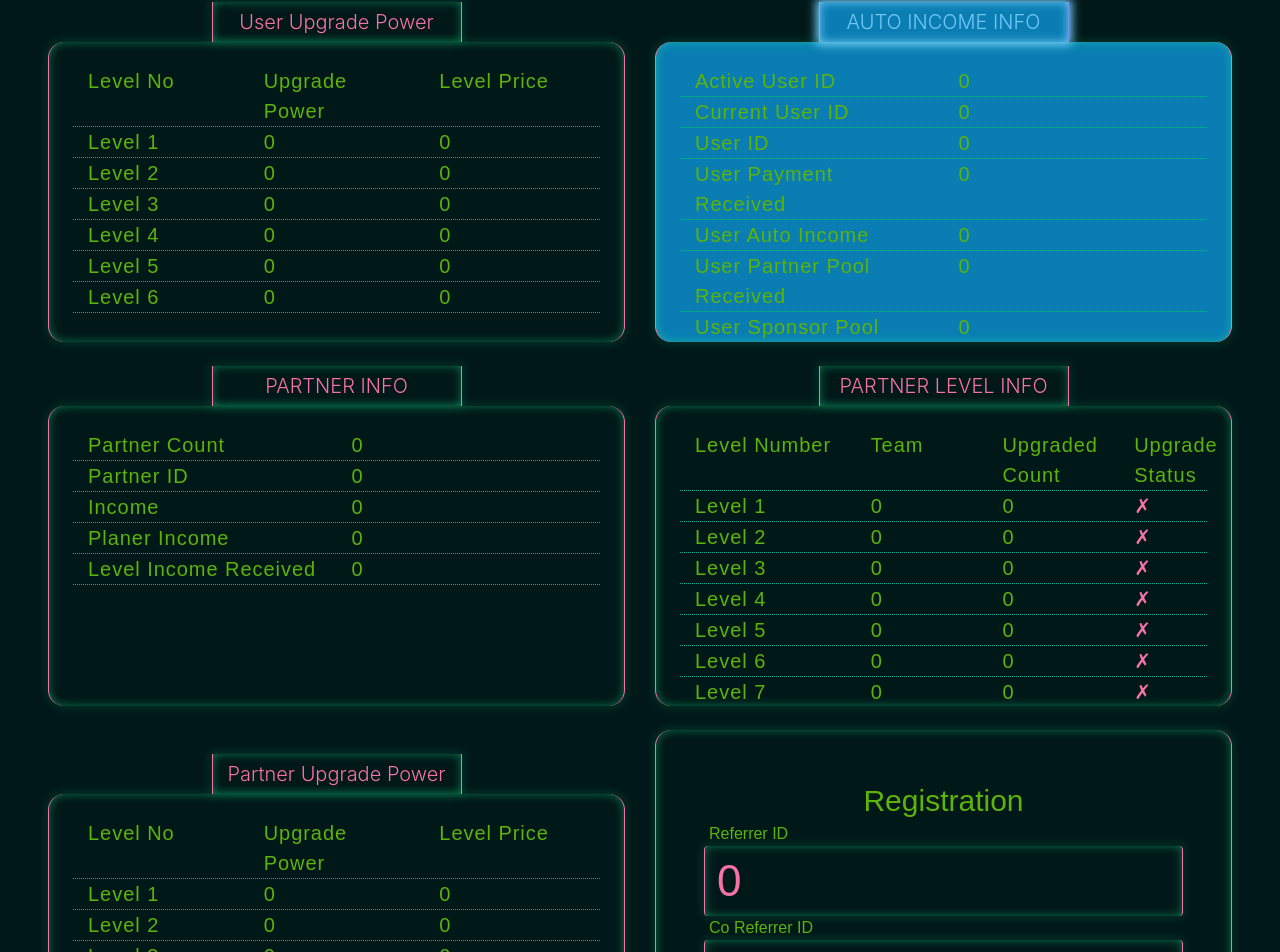
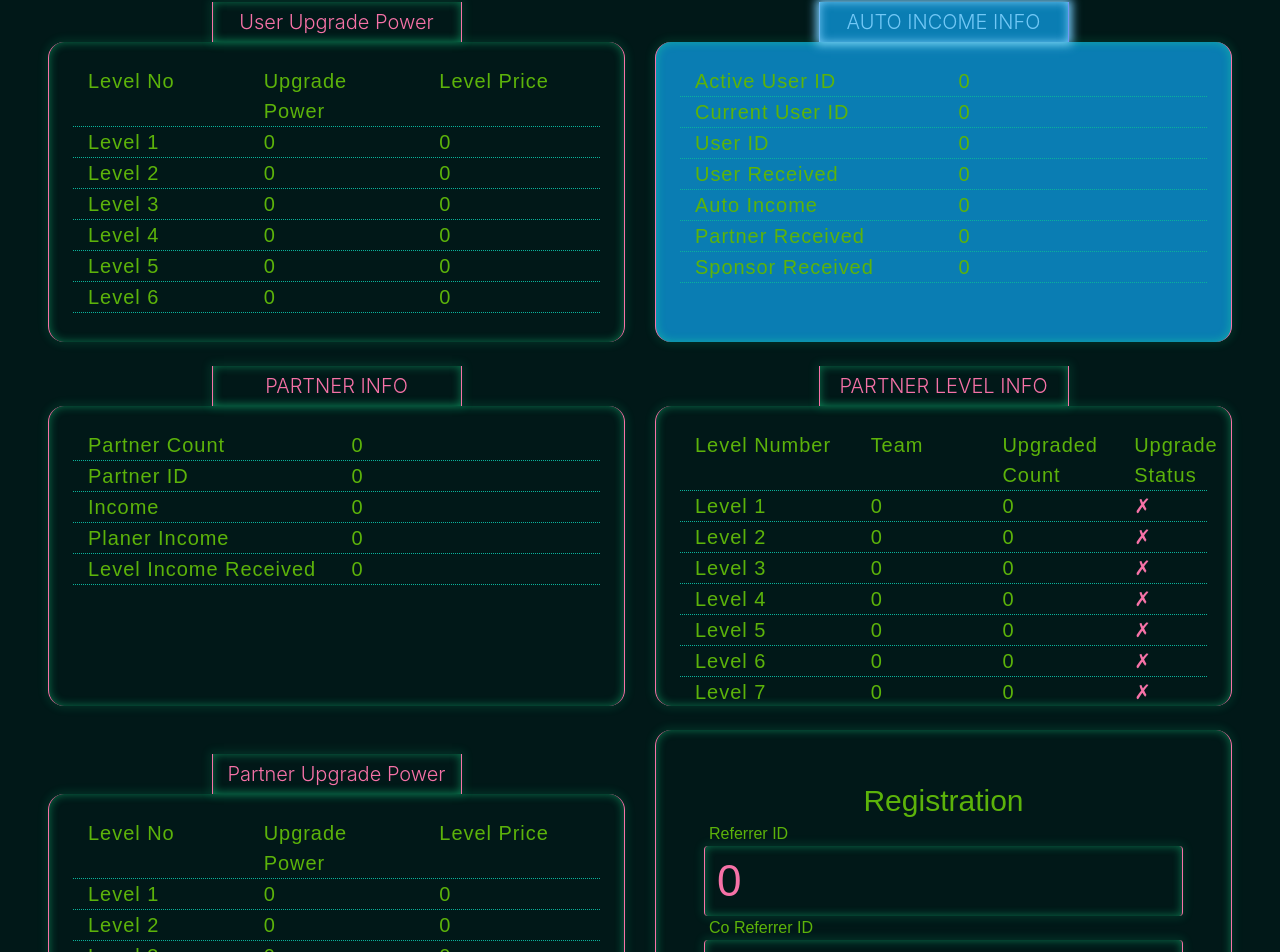
Before and after one commit to lexeach/Lexeach_Pool_Help, a React (Create React App) app: page / in a window 1280 px wide. Shown: the part 866-1818 px from the top of the page. Built offline with nearby package versions, Linux system fonts and the light colour scheme.

Commit message:
Update Dashboard.js

```diff
--- a/src/components/Dashboard.js
+++ b/src/components/Dashboard.js
@@ -96,10 +96,10 @@ const Dashboard = () => {
     { title: "Active User ID", value: 0 },
     { title: "Current User ID", value: 0 },
     { title: "User ID", value: 0 },
-    { title: "User Payment Received", value: 0 },
-    { title: "User Auto Income", value: 0 },
-    { title: "User Partner Pool Received", value: 0 },
-    { title: "User Sponsor Pool Received", value: 0 },
+    { title: "User Received", value: 0 },
+    { title: "Auto Income", value: 0 },
+    { title: "Partner Received", value: 0 },
+    { title: "Sponsor Received", value: 0 },
   ]);
   const [partnerInfo, setPartnerInfo] = useState([
     { title: "Partner Count", value: 0 },
@@ -496,10 +496,10 @@ const Dashboard = () => {
           { title: "Active User ID", value: 0 },
           { title: "Current User ID", value: 0 },
           { title: "User ID", value: 0 },
-          { title: "User Payment Received", value: 0 },
-          { title: "User Auto Income", value: 0 },
-          { title: "User Partner Pool Received", value: 0 },
-          { title: "User Sponsor Pool Received", value: 0 },
+          { title: "User Received", value: 0 },
+          { title: "Auto Income", value: 0 },
+          { title: "Partner Received", value: 0 },
+          { title: "Sponsor Received", value: 0 },
         ];
 
         let pool1activeUserID = await autoPoolInstance.methods
```
